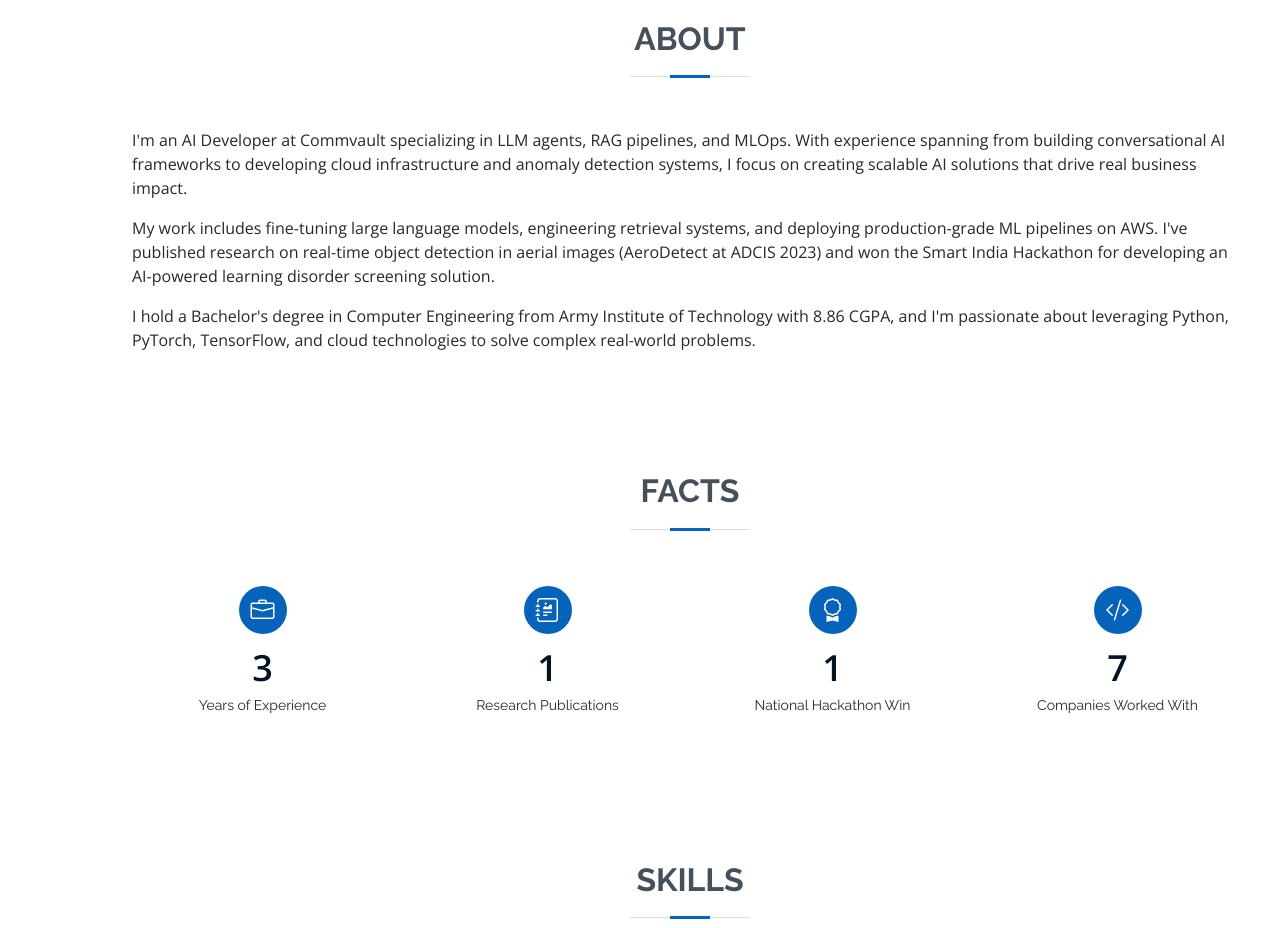
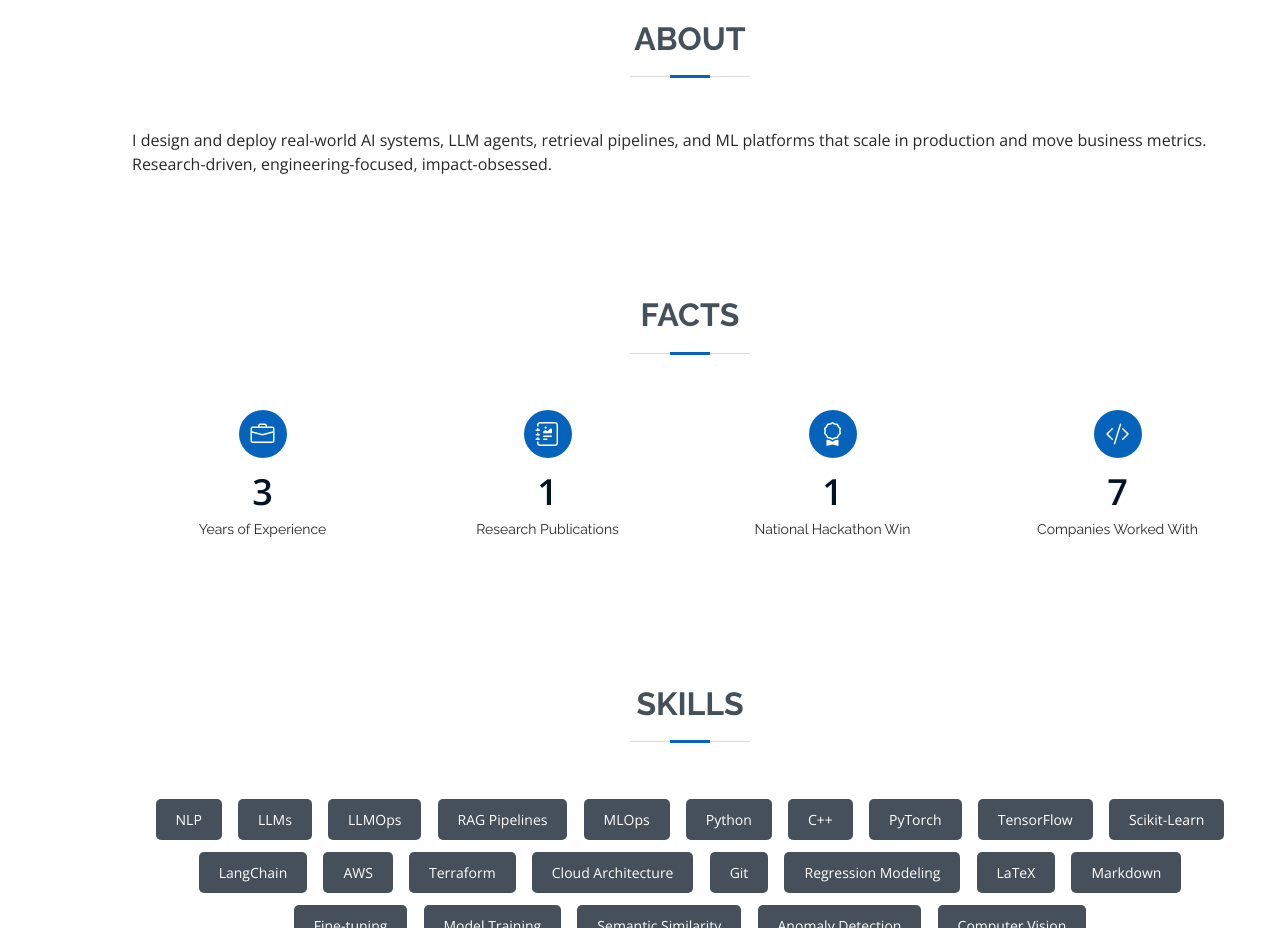
Before and after one commit to cnarte/Ankit_cnarte, a plain HTML site: page index.html in a window 1280 px wide. Shown: the part 840-1768 px from the top of the page. Drawn offline with nearby package versions, Linux system fonts and the light colour scheme; a script that the page names is missing.

Commit message:
Implement feature X to enhance user experience and optimize performance

```diff
--- a/index.html
+++ b/index.html
@@ -149,13 +149,7 @@
         <div class="row">
           <div class="col-lg-12 content">
             <p>
-              I'm an AI Developer at Commvault specializing in LLM agents, RAG pipelines, and MLOps. With experience spanning from building conversational AI frameworks to developing cloud infrastructure and anomaly detection systems, I focus on creating scalable AI solutions that drive real business impact.
-            </p>
-            <p>
-              My work includes fine-tuning large language models, engineering retrieval systems, and deploying production-grade ML pipelines on AWS. I've published research on real-time object detection in aerial images (AeroDetect at ADCIS 2023) and won the Smart India Hackathon for developing an AI-powered learning disorder screening solution.
-            </p>
-            <p>
-              I hold a Bachelor's degree in Computer Engineering from Army Institute of Technology with 8.86 CGPA, and I'm passionate about leveraging Python, PyTorch, TensorFlow, and cloud technologies to solve complex real-world problems.
+              I design and deploy real-world AI systems, LLM agents, retrieval pipelines, and ML platforms that scale in production and move business metrics. Research-driven, engineering-focused, impact-obsessed.
             </p>
           </div>
         </div>
```
